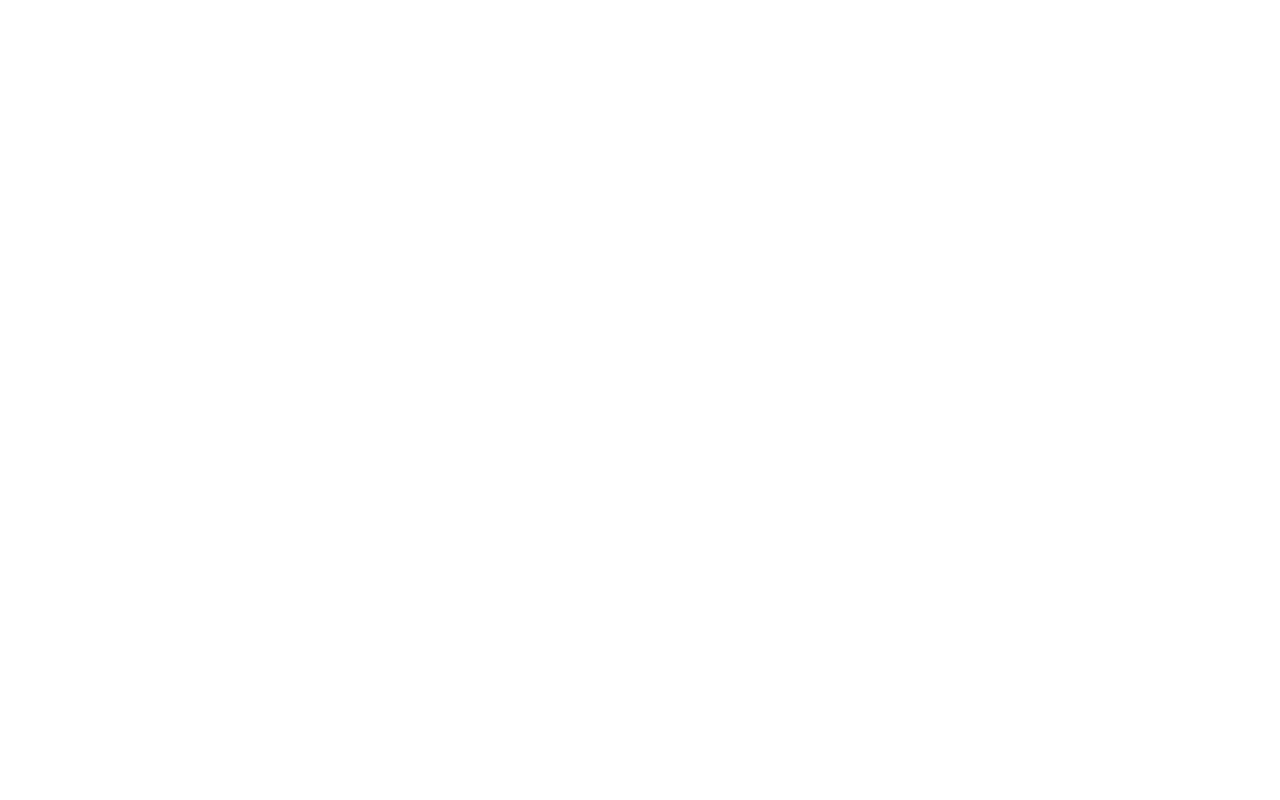
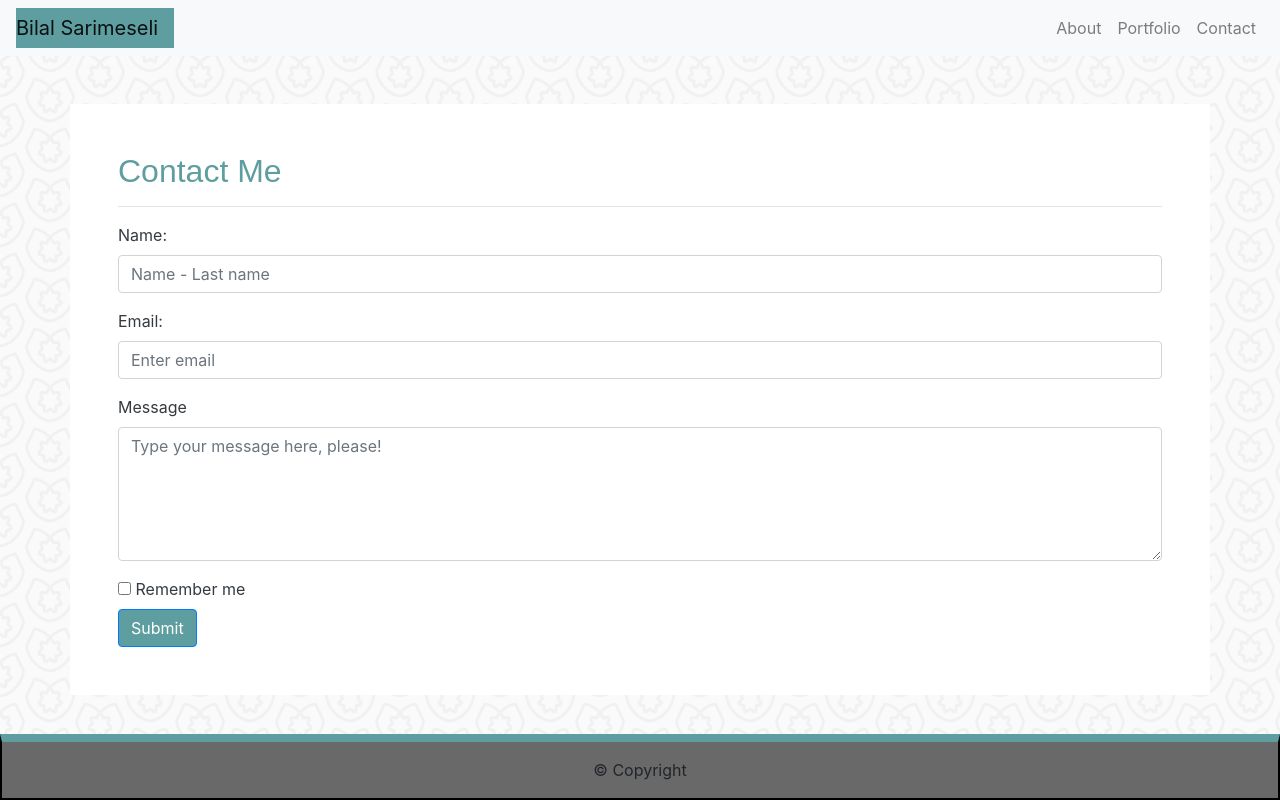
Before and after one commit to bilalsarimeseli/Bootstrap-Portfolio, a plain HTML site: page contact.html in a window 1280 px wide. Drawn offline with nearby package versions, Linux system fonts and the light colour scheme.

Commit message:
Contact link added

```diff
--- a/contact.html
+++ b/contact.html
@@ -0,0 +1,96 @@
+<!doctype html>
+<html lang="en">
+  <head>
+    <!-- Required meta tags -->
+    <meta charset="utf-8">
+    <meta name="viewport" content="width=device-width, initial-scale=1, shrink-to-fit=no">
+
+    <!-- Bootstrap CSS -->
+
+    <link rel="stylesheet" href="https://stackpath.bootstrapcdn.com/bootstrap/4.3.1/css/bootstrap.min.css" integrity="sha384-ggOyR0iXCbMQv3Xipma34MD+dH/1fQ784/j6cY/iJTQUOhcWr7x9JvoRxT2MZw1T" crossorigin="anonymous">
+      <link rel="stylesheet" href="style.css">
+
+    <title>Bootstrap Portfolio Contact</title>
+</head>
+
+<body>
+    <nav class="navbar navbar-expand-lg navbar-light bg-light ">
+        <div class="d-flex flex-grow-1">
+            <span class="w-100 d-lg-none d-block">
+                <!-- hidden spacer to center brand on mobile --></span>
+            <div id="bilal"><a class="navbar-brand" href="#">Bilal Sarimeseli
+                </a></div>
+            <div class="w-100 text-right">
+                <button class="navbar-toggler" type="button" data-toggle="collapse" data-target="#myNavbar7">
+                    <span class="navbar-toggler-icon"></span>
+                </button>
+            </div>
+        </div>
+        <div class="collapse navbar-collapse flex-grow-1 text-right" id="myNavbar7">
+            <ul class="navbar-nav ml-auto flex-nowrap">
+                <li class="nav-item">
+                    <a href="#" class="nav-link">About</a>
+                </li>
+                <li class="nav-item">
+                    <a href="#" class="nav-link">Portfolio</a>
+                </li>
+                <li class="nav-item">
+                    <a href="#" class="nav-link">Contact</a>
+                </li>
+            </ul>
+        </div>
+    </nav>
+
+
+    <!-- CONTACT -->
+
+
+
+    <div class="container p-5 mb-5 mt-5 bg-white text-dark">
+  <h2>Contact Me</h2>
+        <hr>
+  <form action="/action_page.php">
+
+       <div class="form-group">
+  <label for="usr">Name:</label>
+  <input type="text" class="form-control" id="usr" placeholder="Name - Last name">
+</div>
+
+    <div class="form-group">
+      <label for="email">Email:</label>
+      <input type="email" class="form-control" id="email" placeholder="Enter email" name="email">
+    </div>
+   <div class="form-group">
+  <label for="Message">Message</label>
+  <textarea class="form-control" rows="5" id="comment" placeholder="Type your message here, please! "></textarea>
+</div>
+
+
+
+    <div class="checkbox">
+      <label><input type="checkbox" name="remember"> Remember me</label>
+    </div>
+    <input class="btn btn-primary" type="submit" value="Submit">
+  </form>
+</div>
+
+    <!-- Footer -->
+    <footer class="footer class fixed-bottom">
+
+        <!-- Copyright -->
+        <div class="footer-copyright text-center py-3">© Copyright
+            <a href="https://mdbootstrap.com/education/bootstrap/"></a>
+        </div>
+        <!-- Copyright -->
+
+    </footer>
+    <!-- Footer -->
+
+    <!-- Optional JavaScript -->
+    <!-- jQuery first, then Popper.js, then Bootstrap JS -->
+    <script src="https://code.jquery.com/jquery-3.3.1.slim.min.js" integrity="sha384-q8i/X+965DzO0rT7abK41JStQIAqVgRVzpbzo5smXKp4YfRvH+8abtTE1Pi6jizo" crossorigin="anonymous"></script>
+    <script src="https://cdnjs.cloudflare.com/ajax/libs/popper.js/1.14.7/umd/popper.min.js" integrity="sha384-UO2eT0CpHqdSJQ6hJty5KVphtPhzWj9WO1clHTMGa3JDZwrnQq4sF86dIHNDz0W1" crossorigin="anonymous"></script>
+    <script src="https://stackpath.bootstrapcdn.com/bootstrap/4.3.1/js/bootstrap.min.js" integrity="sha384-JjSmVgyd0p3pXB1rRibZUAYoIIy6OrQ6VrjIEaFf/nJGzIxFDsf4x0xIM+B07jRM" crossorigin="anonymous"></script>
+
+
+</body></html>
--- a/style.css
+++ b/style.css
@@ -25,13 +25,25 @@ footer {
 
 img {
     margin-left: 5px;
-    margin-top: 100px;
+    margin-top: px;
     margin-bottom: 80px;
+    margin-right: 15px;
 }
 
- hr {
-    margin-top: 20px;
-    margin-bottom: 20px;
-    border: 0;
-    border-top: 1px solid #eeeeee;
+img {
+    float: left;
 }
+
+#introduction {
+    text-align: justify-all;
+    font-size: 21px;
+}
+
+h2 {
+    color: cadetblue;
+    font-family:fantasy;
+}
+
+.btn-primary {
+    background-color: cadetblue;
+}
```
Also changed, not shown: index.html (+3 -13 lines).
